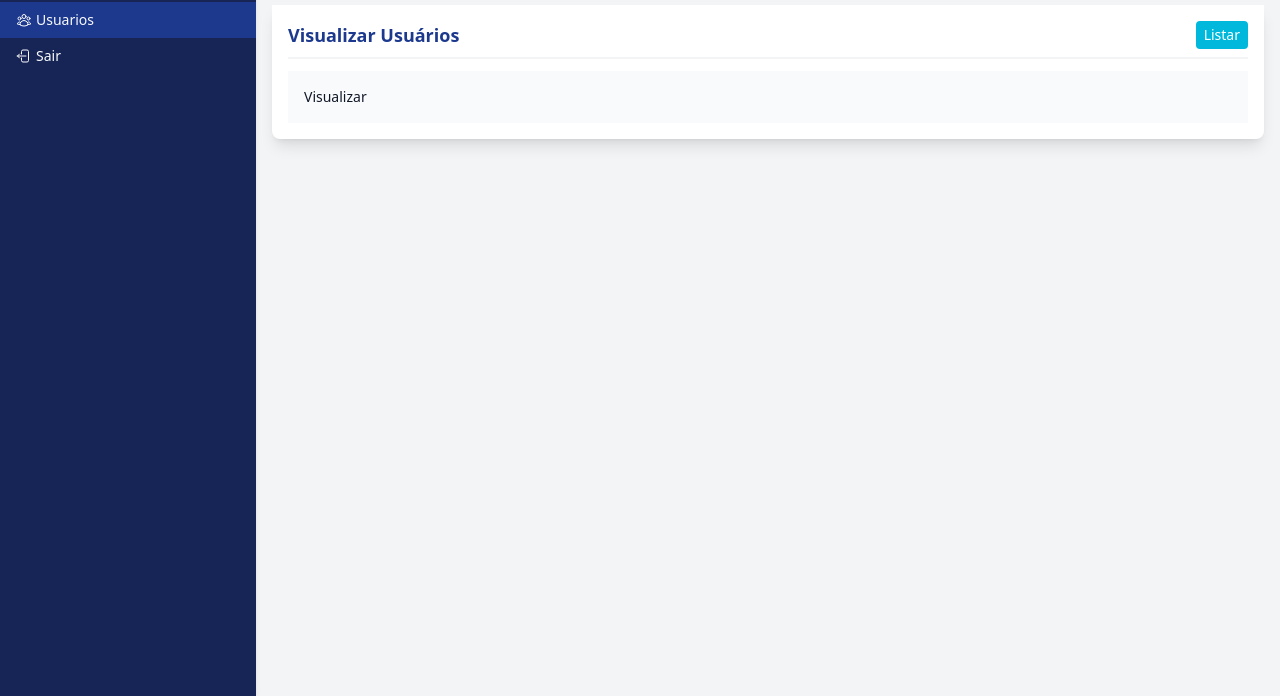
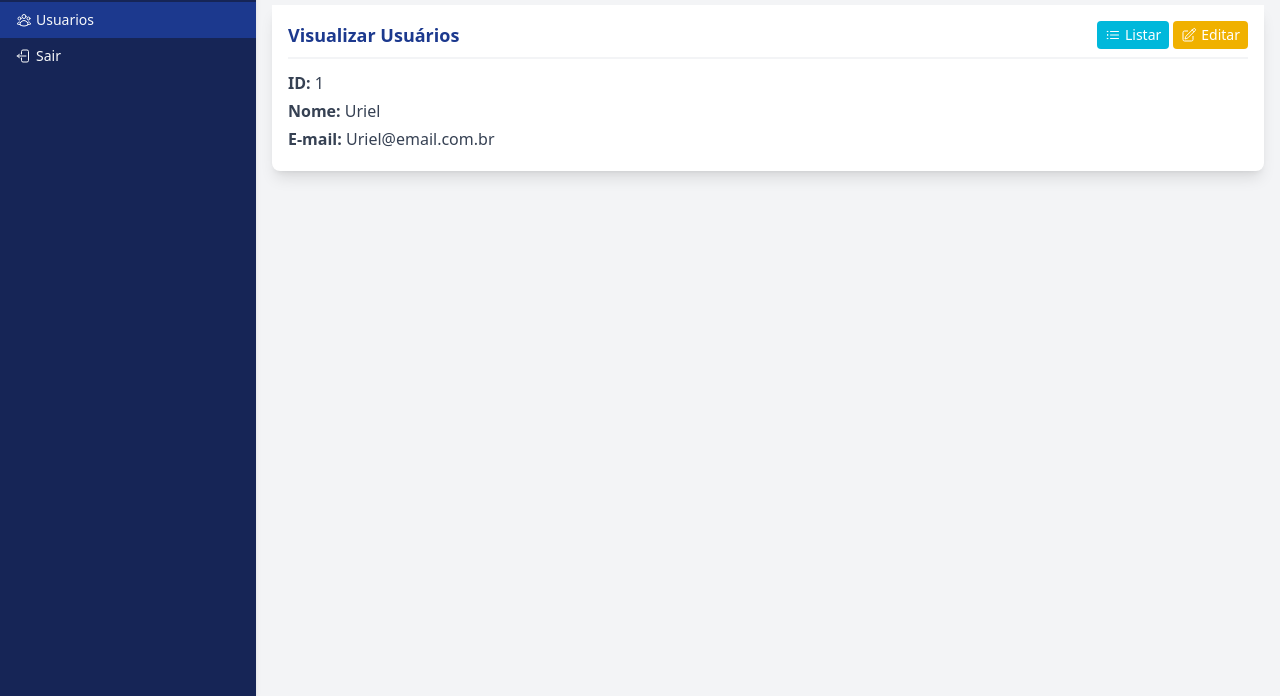
Before and after one commit to Uriel-Rodrigues/layout-adm-tailwind, a website: page src/adm/users/view.html in a window 1280 px wide. Shown: the part 104-800 px from the top of the page. Drawn offline with Linux system fonts and the light colour scheme.

Commit message:
layout-page-detalhes

```diff
--- a/src/adm/users/view.html
+++ b/src/adm/users/view.html
@@ -103,12 +103,36 @@
                 <div class="content-box-header">
                     <h3 class="content-box-title">Visualizar Usuários</h3>
                     <div class="content-box-btn">
-                        <a href="/src/adm/users/list.html" class="btn-info">Listar</a>
+                        <a href="/src/adm/users/list.html" class="btn-info">
+                            <!-- svg list-bullet (Heroicons) -->
+                            <svg xmlns="http://www.w3.org/2000/svg" fill="none" viewBox="0 0 24 24" stroke-width="1.5" stroke="currentColor" class="size-4">
+
+                                <path stroke-linecap="round" stroke-linejoin="round" d="M8.25 6.75h12M8.25 12h12m-12 5.25h12M3.75 6.75h.007v.008H3.75V6.75Zm.375 0a.375.375 0 1 1-.75 0 .375.375 0 0 1 .75 0ZM3.75 12h.007v.008H3.75V12Zm.375 0a.375.375 0 1 1-.75 0 .375.375 0 0 1 .75 0Zm-.375 5.25h.007v.008H3.75v-.008Zm.375 0a.375.375 0 1 1-.75 0 .375.375 0 0 1 .75 0Z" />
+                            </svg>
+                            <span>Listar</span>
+                        </a>
+                        <a href="/src/adm/users/edit.html" class="btn-warning flex items-center space-x-1 ">
+                            <!-- svg pencil-square (Heroicons) -->
+                            <svg xmlns="http://www.w3.org/2000/svg" fill="none" viewBox="0 0 24 24" stroke-width="1.5" stroke="currentColor" class="size-4">
+                                <path stroke-linecap="round" stroke-linejoin="round" d="m16.862 4.487 1.687-1.688a1.875 1.875 0 1 1 2.652 2.652L10.582 16.07a4.5 4.5 0 0 1-1.897 1.13L6 18l.8-2.685a4.5 4.5 0 0 1 1.13-1.897l8.932-8.931Zm0 0L19.5 7.125M18 14v4.75A2.25 2.25 0 0 1 15.75 21H5.25A2.25 2.25 0 0 1 3 18.75V8.25A2.25 2.25 0 0 1 5.25 6H10" />
+                            </svg>
+                            <span>Editar</span>
+                        </a>
                     </div>
                 </div>
 
-                <div class="conten-box-body">
-                    Visualizar
+                <div class="detail-box">
+                    <div class="mb-1">
+                        <span class="detail-content">ID: </span>1
+                    </div>
+
+                    <div class="mb-1">
+                        <span class="detail-content">Nome: </span>Uriel
+                    </div>
+
+                    <div class="mb-1">
+                        <span class="detail-content">E-mail: </span>Uriel@email.com.br
+                    </div>
                 </div>
 
             </div>
--- a/src/input.css
+++ b/src/input.css
@@ -222,12 +222,26 @@
 
     /****** fim formulario ******/
 
+    /****** inicio detalhes registro ******/
+
+    /*caixa para apresentar os detalhes do registro*/
+    .detail-box{
+        @apply text-gray-700
+    }
+
+    /* detalhes registro */
+    .detail-content{
+        @apply font-bold
+    }
+
+    /****** fim detalhes registro ******/
+
     /****** inicio botões ******/
 
     /* Botão azul */
     .btn-primary {
         @apply bg-blue-500 text-white text-sm px-2 py-1 rounded hover:bg-blue-600
-        transition-colors cursor-pointer
+        transition-colors cursor-pointer flex items-center space-x-1
     }
     /* Botão azul medio */
     .btn-primary-md {
```
Also changed, not shown: src/adm/users/edit.html (+19 -1 lines), src/adm/users/list.html (+2 -2 lines), src/output.css.
